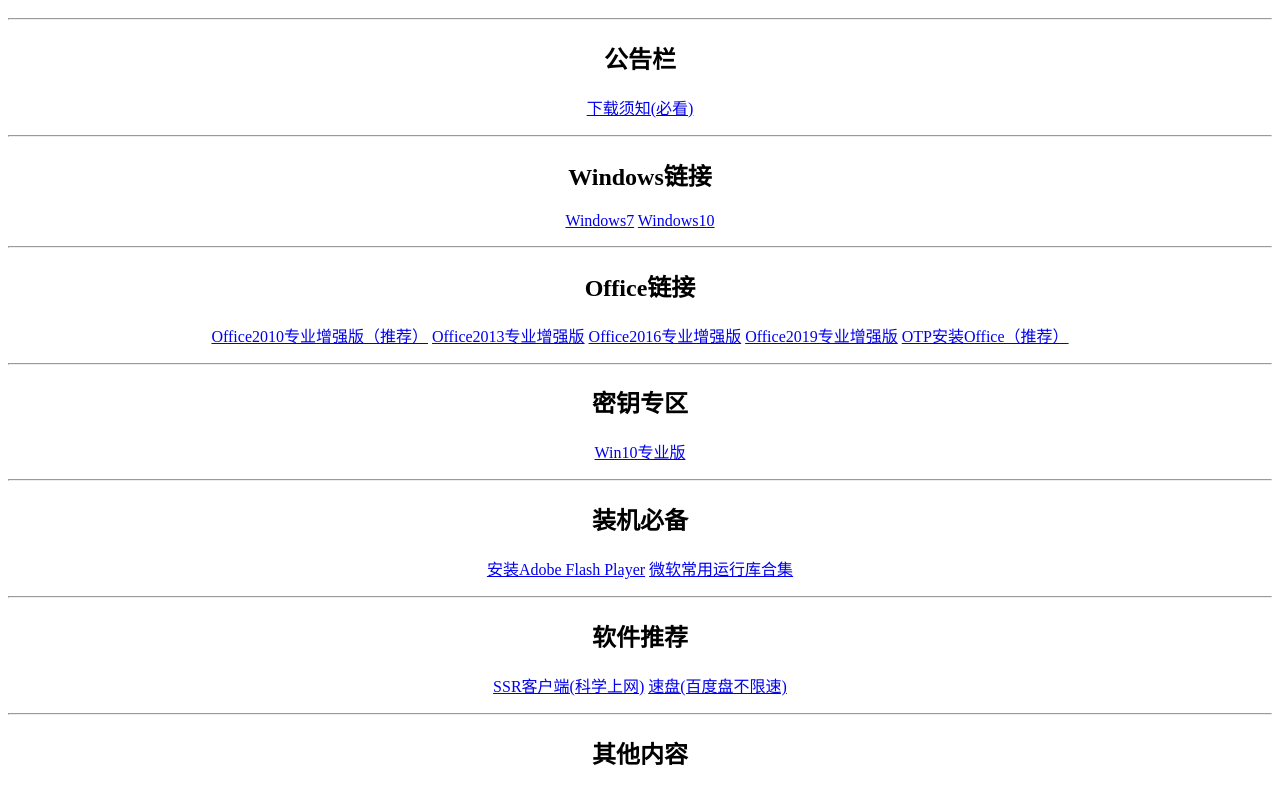
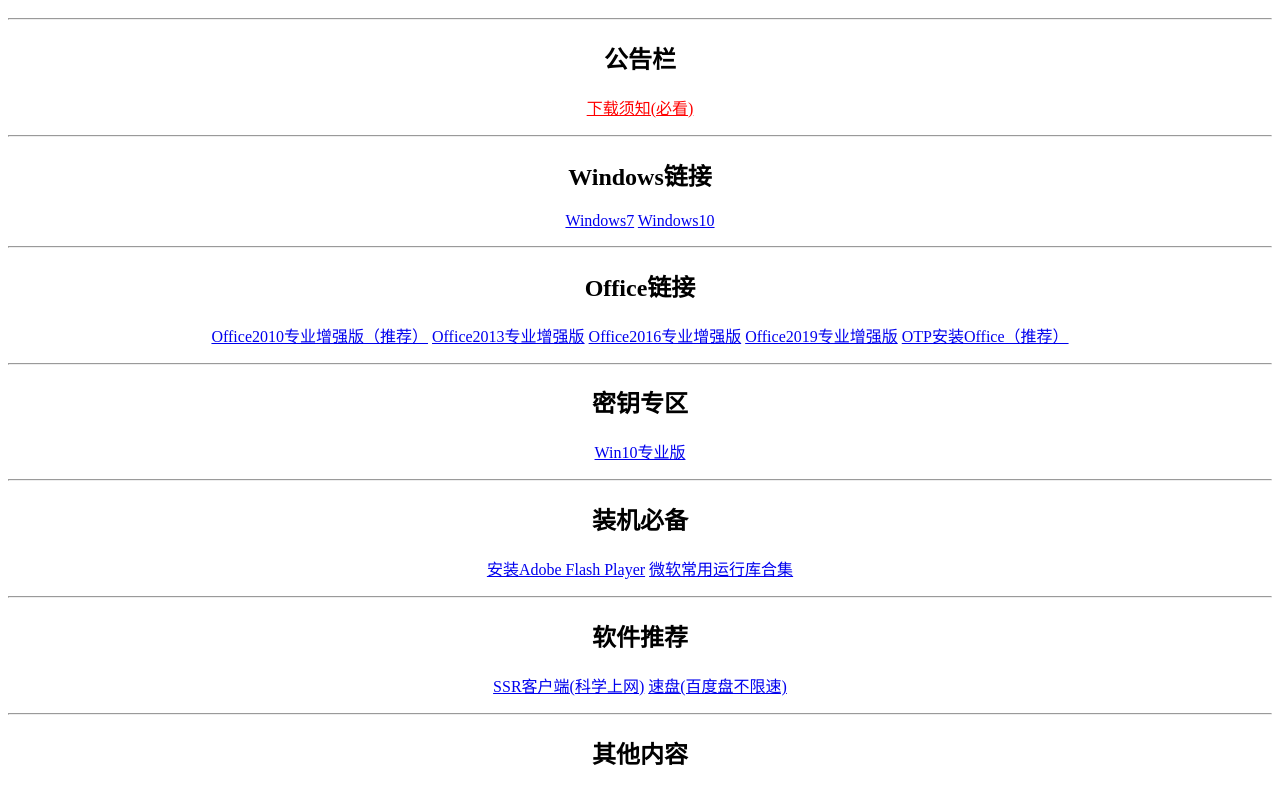
Before and after one commit to Nfreewind/201853910.github.io, a plain HTML site: page index.html in a window 1280 px wide. Shown: the part 116-906 px from the top of the page. Drawn offline with Linux system fonts and the light colour scheme.

Commit message:
Update index.html

```diff
--- a/index.html
+++ b/index.html
@@ -10,7 +10,7 @@
     <p><h4 align="center">说明：此网页仅作为代替群公告发布相关工具、软件的链接，及某些说明和注意事项。</h4></p>
     <hr />
     <p><h2 align="center">公告栏</h2></p>
-    <p align="center"><a href="https://201853910.github.io/公告/下载须知.html">下载须知(必看)</a></p>
+    <p align="center"><a href="https://201853910.github.io/公告/下载须知.html" target="_blank" style="color: red">下载须知(必看)</a></p>
     <hr />
     <p><h2 align="center">Windows链接</h2></p>
     <p align="center"><a href="https://201853910.github.io/下载/windows7.html" target="_blank">Windows7</a>	<a href="https://201853910.github.io/下载/windows10.html" target="blank">Windows10</a></p>
```
